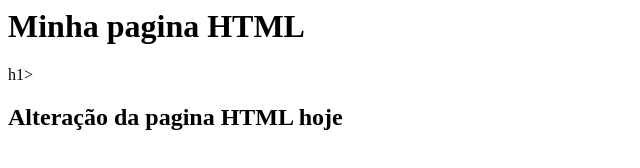
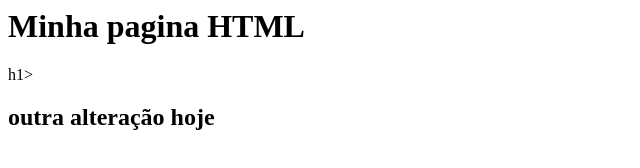
Before and after one commit to AkimAlvarez/gama-no-github, a plain HTML site: page index.html in a window 1280 px wide. Shown: the whole page, without its empty margins (0-640 px from the left). Drawn offline with Linux system fonts and the light colour scheme.

Commit message:
outra alteraçao hoje nessap2

```diff
--- a/index.html
+++ b/index.html
@@ -2,6 +2,6 @@
   <body>
     <h1>Minha pagina HTML</h1>
     h1>
-    <h2>Alteração da pagina HTML hoje</h2>
+    <h2>outra alteração hoje</h2>
   </body>
 </head>
```
